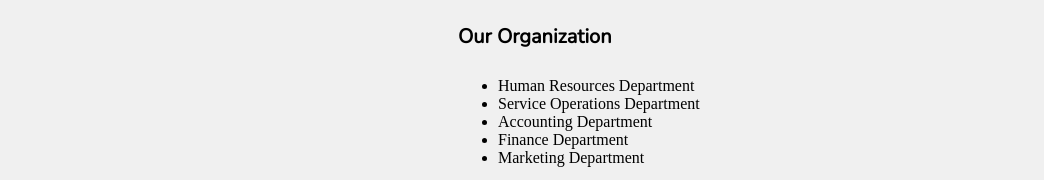
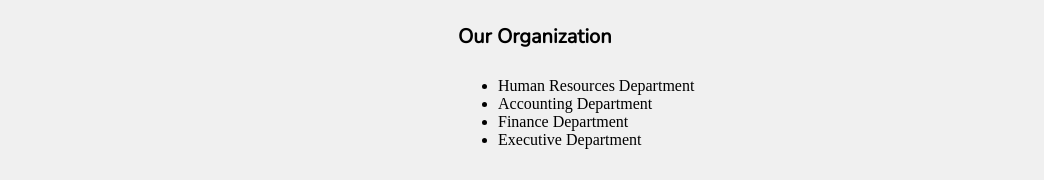
Before and after one commit to NFL-Intern/8newfoundland.io, a plain HTML site: page About.html in a window 1280 px wide. Shown: the part 1174-1354 px from the top of the page, without its empty margins (118-1162 px from the left). Drawn offline with nearby package versions, Linux system fonts and the light colour scheme.

Commit message:
About.html

```diff
--- a/About.html
+++ b/About.html
@@ -100,10 +100,9 @@
                         <h4>Our Organization</h4>
                         <ul>
                             <li>Human Resources Department</li>
-                            <li>Service Operations Department</li>
                             <li>Accounting Department</li>
                             <li>Finance Department</li>
-                            <li>Marketing Department</li>
+                            <li>Executive Department</li>
                         </ul>
                     </div>
             </div>
```
